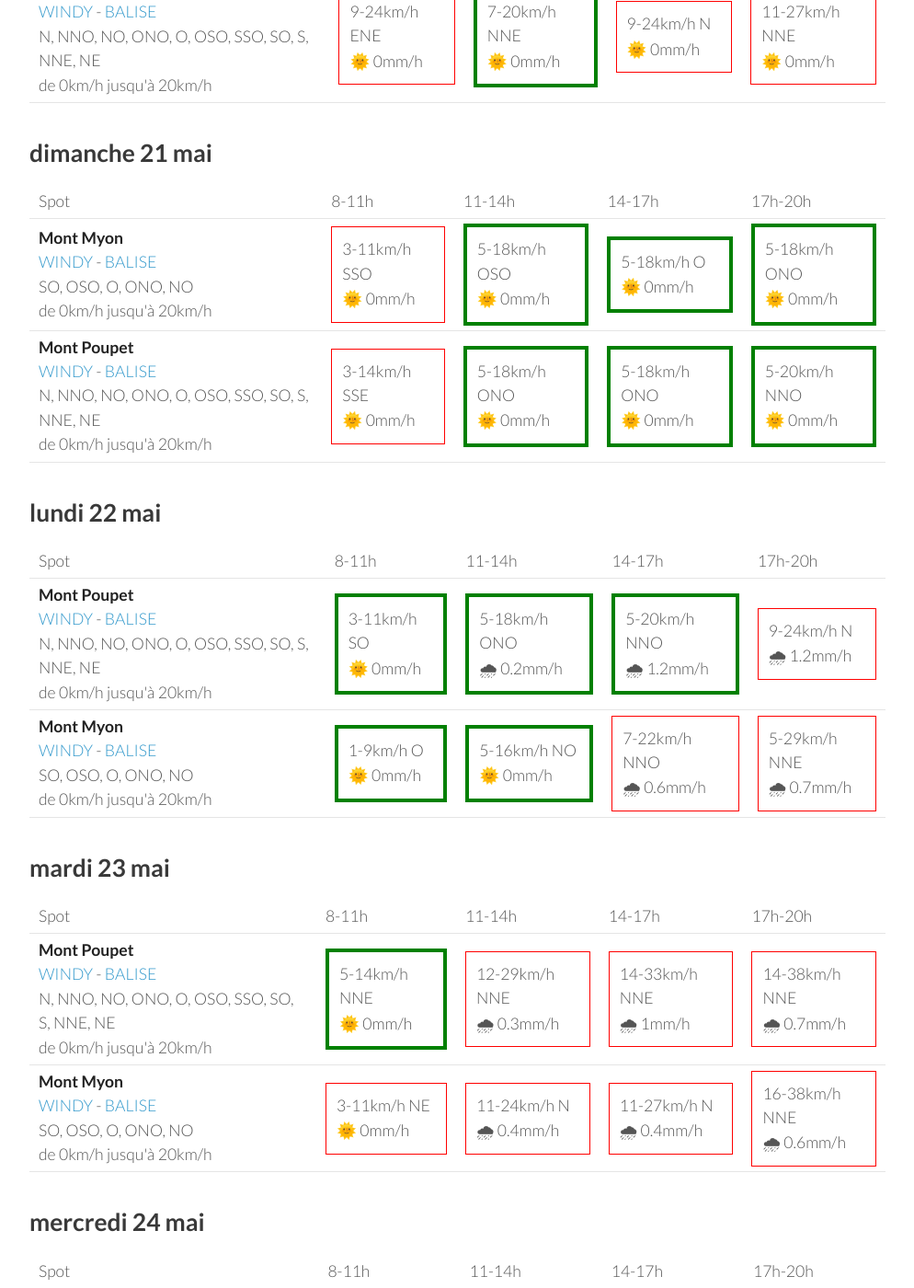
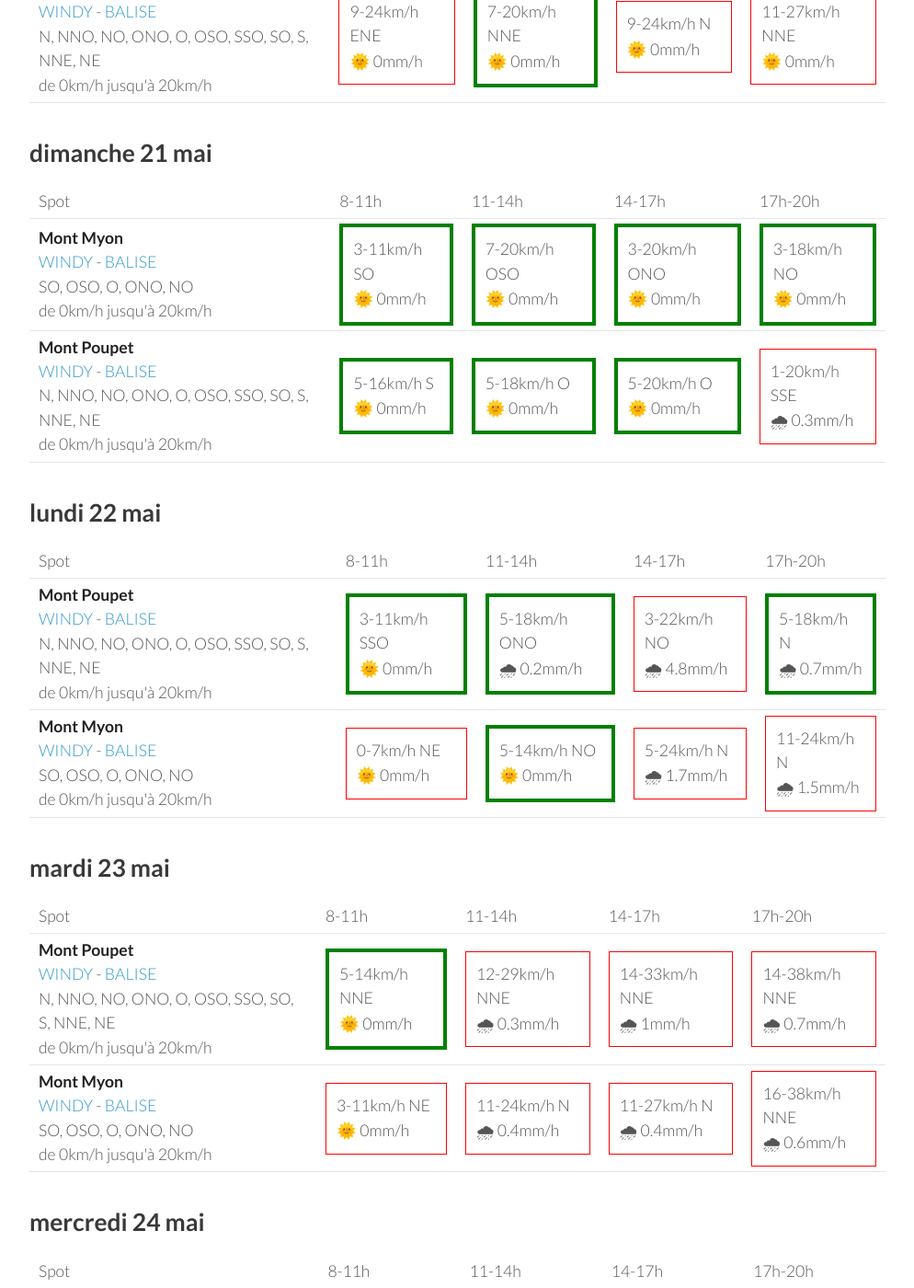
Before and after one commit to parapente-dans-le-nord/parapente-dans-le-nord.github.io, a Jekyll site: the page built from jura.markdown, in a window 1280 px wide and 1400 px high, scrolled down 905 px. Shown: the whole window at 92% size, without its empty margins (26-1020 px from the left). Built offline with Jekyll 4.4.1, drawn with Linux system fonts in a browser that asks for light colours; some of the changed text lies outside the part shown.

Commit message:
update index.markdown

```diff
--- a/jura.markdown
+++ b/jura.markdown
@@ -94,20 +94,20 @@ page mise à jour le vendredi 19 mai 13:20
 <tr>
         <td><strong>Mont Myon</strong><br><a href="https://windy.com/46.331/5.397?45.898,5.394,8,m:eWoagj8">WINDY</a> - <span class=""><a href="http://www.balisemeteo.com/balise.php?idBalise=70">BALISE</a> </span><br> <span class="vent-favorable">SO, OSO, O, ONO, NO</span><br><span class="force-vent">de 0km/h jusqu'à 20km/h</span> </td>
 
-            <td><div class="not-flyable"><p>3-11km/h SSO</p><p>🌞 0mm/h</p></div></td>
-            <td><div class="flyable"><p>5-18km/h OSO</p><p>🌞 0mm/h</p></div></td>
-            <td><div class="flyable"><p>5-18km/h O</p><p>🌞 0mm/h</p></div></td>
-            <td><div class="flyable"><p>5-18km/h ONO</p><p>🌞 0mm/h</p></div></td>
+            <td><div class="flyable"><p>3-11km/h SO</p><p>🌞 0mm/h</p></div></td>
+            <td><div class="flyable"><p>7-20km/h OSO</p><p>🌞 0mm/h</p></div></td>
+            <td><div class="flyable"><p>3-20km/h ONO</p><p>🌞 0mm/h</p></div></td>
+            <td><div class="flyable"><p>3-18km/h NO</p><p>🌞 0mm/h</p></div></td>
 
 
     </tr>
 <tr>
         <td><strong>Mont Poupet</strong><br><a href="https://windy.com/46.970/5.876?46.541,5.876,8">WINDY</a> - <span class=""><a href="http://www.balisemeteo.com/balise.php?idBalise=92">BALISE</a> </span><br> <span class="vent-favorable">N, NNO, NO, ONO, O, OSO, SSO, SO, S, NNE, NE</span><br><span class="force-vent">de 0km/h jusqu'à 20km/h</span> </td>
 
-            <td><div class="not-flyable"><p>3-14km/h SSE</p><p>🌞 0mm/h</p></div></td>
-            <td><div class="flyable"><p>5-18km/h ONO</p><p>🌞 0mm/h</p></div></td>
-            <td><div class="flyable"><p>5-18km/h ONO</p><p>🌞 0mm/h</p></div></td>
-            <td><div class="flyable"><p>5-20km/h NNO</p><p>🌞 0mm/h</p></div></td>
+            <td><div class="flyable"><p>5-16km/h S</p><p>🌞 0mm/h</p></div></td>
+            <td><div class="flyable"><p>5-18km/h O</p><p>🌞 0mm/h</p></div></td>
+            <td><div class="flyable"><p>5-20km/h O</p><p>🌞 0mm/h</p></div></td>
+            <td><div class="not-flyable"><p>1-20km/h SSE</p><p>🌧 0.3mm/h</p></div></td>
 
 
     </tr>
@@ -130,20 +130,20 @@ page mise à jour le vendredi 19 mai 13:20
 <tr>
         <td><strong>Mont Poupet</strong><br><a href="https://windy.com/46.970/5.876?46.541,5.876,8">WINDY</a> - <span class=""><a href="http://www.balisemeteo.com/balise.php?idBalise=92">BALISE</a> </span><br> <span class="vent-favorable">N, NNO, NO, ONO, O, OSO, SSO, SO, S, NNE, NE</span><br><span class="force-vent">de 0km/h jusqu'à 20km/h</span> </td>
 
-            <td><div class="flyable"><p>3-11km/h SO</p><p>🌞 0mm/h</p></div></td>
+            <td><div class="flyable"><p>3-11km/h SSO</p><p>🌞 0mm/h</p></div></td>
             <td><div class="flyable"><p>5-18km/h ONO</p><p>🌧 0.2mm/h</p></div></td>
-            <td><div class="flyable"><p>5-20km/h NNO</p><p>🌧 1.2mm/h</p></div></td>
-            <td><div class="not-flyable"><p>9-24km/h N</p><p>🌧 1.2mm/h</p></div></td>
+            <td><div class="not-flyable"><p>3-22km/h NO</p><p>🌧 4.8mm/h</p></div></td>
+            <td><div class="flyable"><p>5-18km/h N</p><p>🌧 0.7mm/h</p></div></td>
 
 
     </tr>
 <tr>
         <td><strong>Mont Myon</strong><br><a href="https://windy.com/46.331/5.397?45.898,5.394,8,m:eWoagj8">WINDY</a> - <span class=""><a href="http://www.balisemeteo.com/balise.php?idBalise=70">BALISE</a> </span><br> <span class="vent-favorable">SO, OSO, O, ONO, NO</span><br><span class="force-vent">de 0km/h jusqu'à 20km/h</span> </td>
 
-            <td><div class="flyable"><p>1-9km/h O</p><p>🌞 0mm/h</p></div></td>
-            <td><div class="flyable"><p>5-16km/h NO</p><p>🌞 0mm/h</p></div></td>
-            <td><div class="not-flyable"><p>7-22km/h NNO</p><p>🌧 0.6mm/h</p></div></td>
-            <td><div class="not-flyable"><p>5-29km/h NNE</p><p>🌧 0.7mm/h</p></div></td>
+            <td><div class="not-flyable"><p>0-7km/h NE</p><p>🌞 0mm/h</p></div></td>
+            <td><div class="flyable"><p>5-14km/h NO</p><p>🌞 0mm/h</p></div></td>
+            <td><div class="not-flyable"><p>5-24km/h N</p><p>🌧 1.7mm/h</p></div></td>
+            <td><div class="not-flyable"><p>11-24km/h N</p><p>🌧 1.5mm/h</p></div></td>
 
 
     </tr>
```
Also changed, not shown: other parts of jura.markdown (+1 -1 lines).
